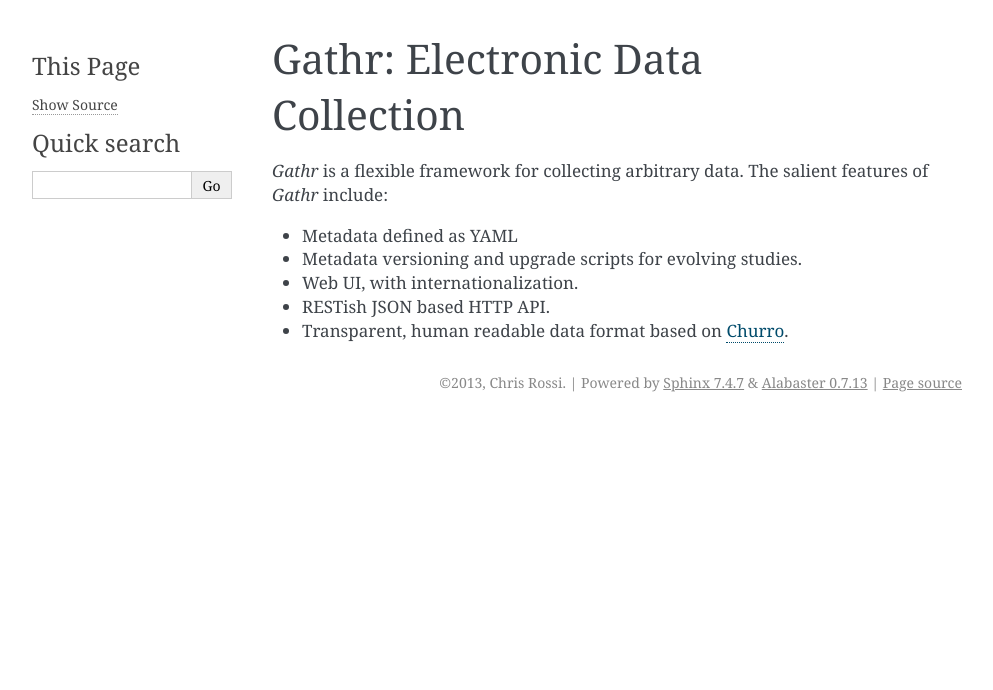
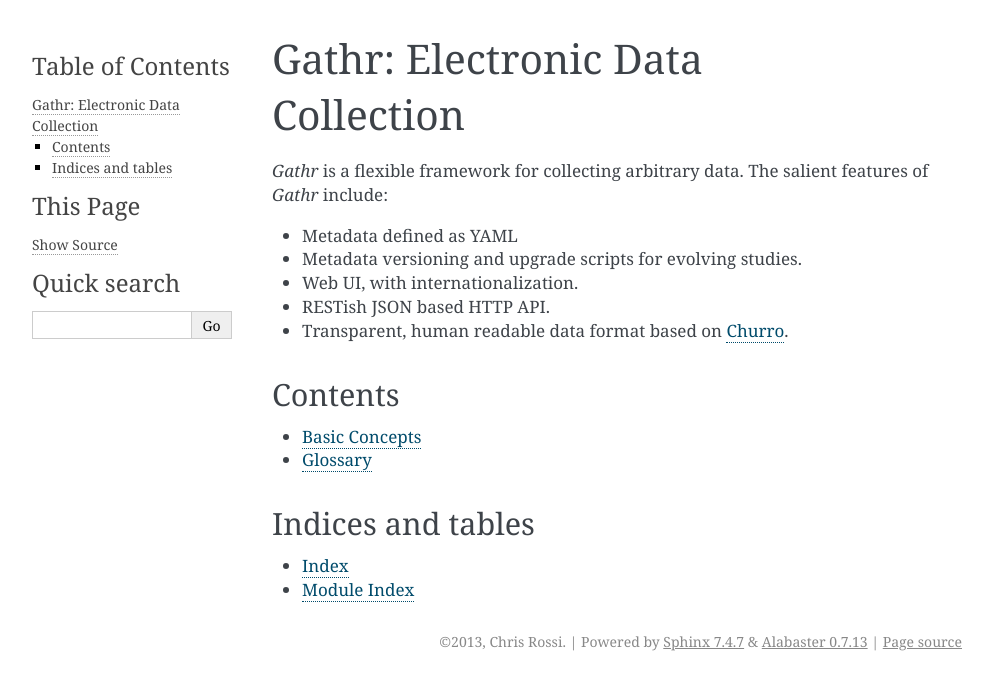
Before and after one commit to tethr/gathr, a Sphinx documentation site: the page built from docs/index.rst, in a window 1280 px wide. Shown: the top 690 px of the page, without its empty margins (148-1141 px from the left). Built offline with Sphinx 7.4.7, drawn with Linux system fonts in a browser that asks for light colours.

Commit message:
Introduce some concepts.

```diff
--- a/docs/index.rst
+++ b/docs/index.rst
@@ -11,3 +11,18 @@
 + RESTish JSON based HTTP API.
 + Transparent, human readable data format based on `Churro
   <http://pypi.python.org/pypi/churro/>`_.
+
+Contents
+========
+
+.. toctree::
+    :maxdepth: 2
+
+    concepts
+    glossary
+
+Indices and tables
+==================
+
+* :ref:`genindex`
+* :ref:`modindex`
```
Also changed, not shown: docs/concepts.rst (added, +30 -0 lines), docs/glossary.rst (added, +26 -0 lines).
